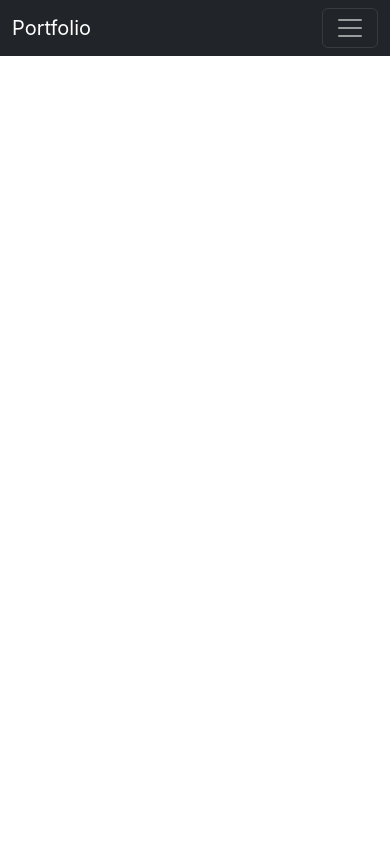
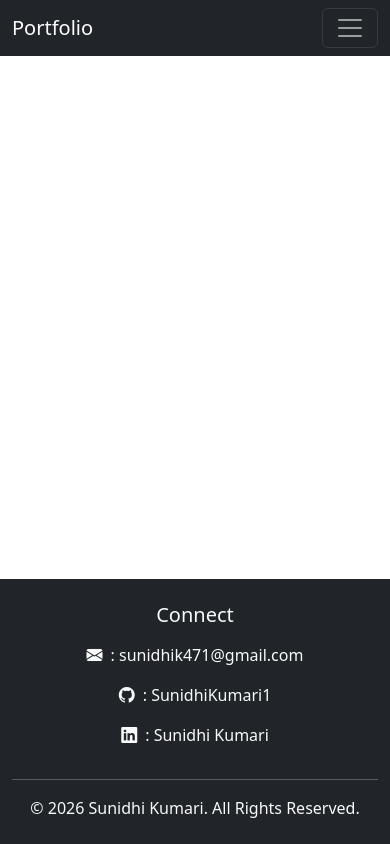
Before and after one commit to SunidhiKumari1/portfolio, a React (Create React App) app: page /contact in a window 390 px wide. Built offline with nearby package versions, Linux system fonts and the light colour scheme.

Commit message:
Added responsive footer to the portfolio

```diff
--- a/package.json
+++ b/package.json
@@ -7,6 +7,7 @@
     "@testing-library/jest-dom": "^6.9.1",
     "@testing-library/react": "^16.3.2",
     "@testing-library/user-event": "^13.5.0",
+    "bootstrap-icons": "^1.13.1",
     "react": "^19.2.7",
     "react-dom": "^19.2.7",
     "react-router-dom": "^7.18.0",
--- a/src/Components/Footer.js
+++ b/src/Components/Footer.js
@@ -1,7 +1,52 @@
-import React from 'react'
+import React from "react";
+import "bootstrap/dist/css/bootstrap.min.css";
+import "bootstrap-icons/font/bootstrap-icons.css";
 
 export default function Footer() {
   return (
-    <div>Footer</div>
-  )
+    <footer className="bg-dark text-light py-4 mt-5 fixed-bottom">
+      <div className="container text-center">
+        <div className="row">
+          {/* Contact */}
+          <div className="container col-md-4 mb-3">
+            <h5 className="mb-3">Connect</h5>
+
+            <div className="d-flex flex-column gap-3">
+              <a
+                href="mailto:sunidhik471@gmail.com"
+                className="text-light text-decoration-none"
+              >
+                <i className="bi bi-envelope-fill me-2"></i>:
+                sunidhik471@gmail.com
+              </a>
+
+              <a
+                href="https://github.com/SunidhiKumari1"
+                target="_blank"
+                rel="noopener noreferrer"
+                className="text-light text-decoration-none"
+              >
+                <i className="bi bi-github me-2"></i>: SunidhiKumari1
+              </a>
+
+              <a
+                href="https://www.linkedin.com/in/sunidhi-kumari-b91587274/"
+                target="_blank"
+                rel="noopener noreferrer"
+                className="text-light text-decoration-none"
+              >
+                <i className="bi bi-linkedin me-2"></i>: Sunidhi Kumari
+              </a>
+            </div>
+          </div>
+        </div>
+
+        <hr className="border-light" />
+
+        <div>
+          © {new Date().getFullYear()} Sunidhi Kumari. All Rights Reserved.
+        </div>
+      </div>
+    </footer>
+  );
 }
```
Also changed, not shown: 1 other file (tests, documents, lock files or other folders).
